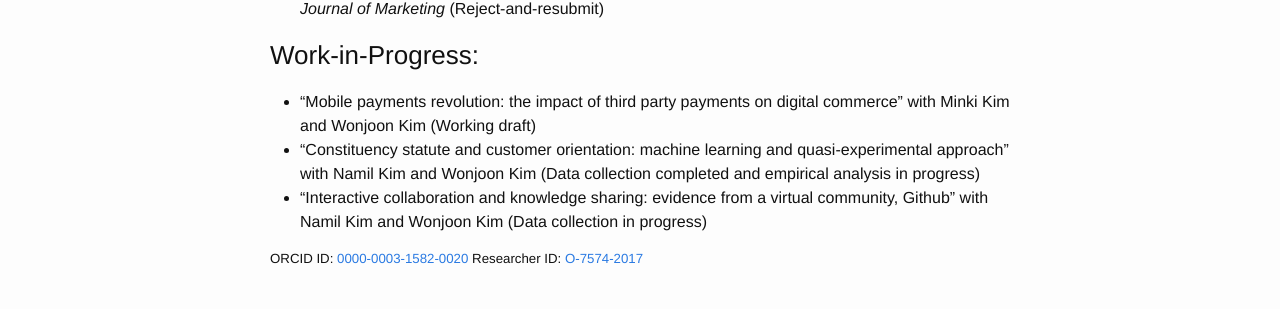
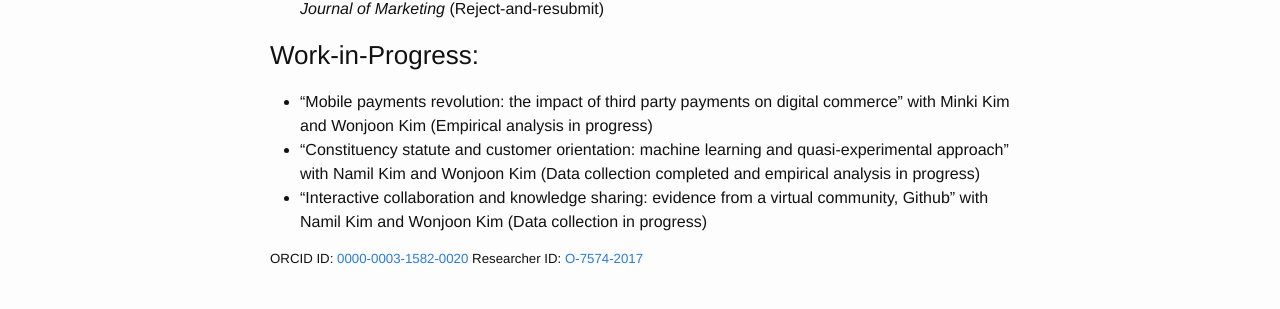
Before and after one commit to j1yoo/j1yoo.github.io, a Jekyll site: the page built from research.markdown, in a window 1280 px wide. Shown: the part 509-818 px from the top of the page. Built offline with Jekyll 4.4.1, drawn with Linux system fonts in a browser that asks for light colours.

Commit message:
Update research.markdown

```diff
--- a/research.markdown
+++ b/research.markdown
@@ -13,7 +13,7 @@ permalink: /research/
 * "Helping hands to bear the burden of choice: recommendations from similar, but not close, others reduce choice difficulty" with Wonjoon Kim and Joshua M. Ackerman. Preparing for submission at at _Journal of Marketing_ (Reject-and-resubmit)
 
 ### Work-in-Progress:
-* "Mobile payments revolution: the impact of third party payments on digital commerce" with Minki Kim and Wonjoon Kim (Working draft)
+* "Mobile payments revolution: the impact of third party payments on digital commerce" with Minki Kim and Wonjoon Kim (Empirical analysis in progress)
 * "Constituency statute and customer orientation: machine learning and quasi-experimental approach" with Namil Kim and Wonjoon Kim (Data collection completed and empirical analysis in progress)
 * "Interactive collaboration and knowledge sharing: evidence from a virtual community, Github" with Namil Kim and Wonjoon Kim (Data collection in progress)
 
```
